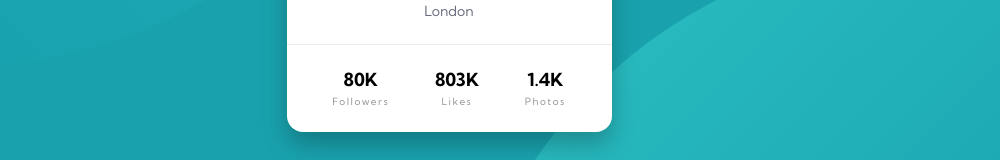
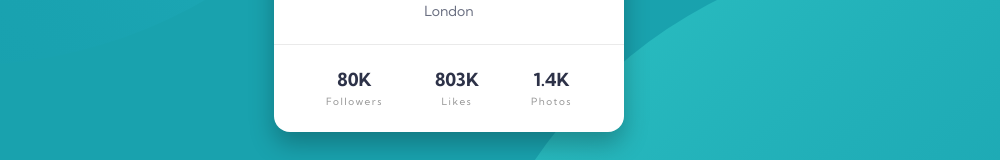
Before and after one commit to Turxton/profile-card-component, a plain HTML site: page index.html in a window 1280 px wide. Shown: the part 454-614 px from the top of the page, without its empty margins (191-1191 px from the left). Drawn offline with Linux system fonts and the light colour scheme.

Commit message:
Agrego Responsive design

```diff
--- a/css/styles.css
+++ b/css/styles.css
@@ -34,6 +34,12 @@ body {
     border-radius: 16px;
     overflow: hidden;
     box-shadow: 0px 12px 25px rgba(0, 0, 0, 0.25);
+}
+
+@media (min-width: 700px){
+    .card {
+        width: 350px;
+    }
 }
 
 .card-header {
@@ -87,6 +93,7 @@ body {
 }
 
 .card-footer-social h2 {
+    color: var(--very-dark-desaturated-blue);
     font-size: 1rem;
     margin-top: 25px;
     margin-bottom: 5px;
```
